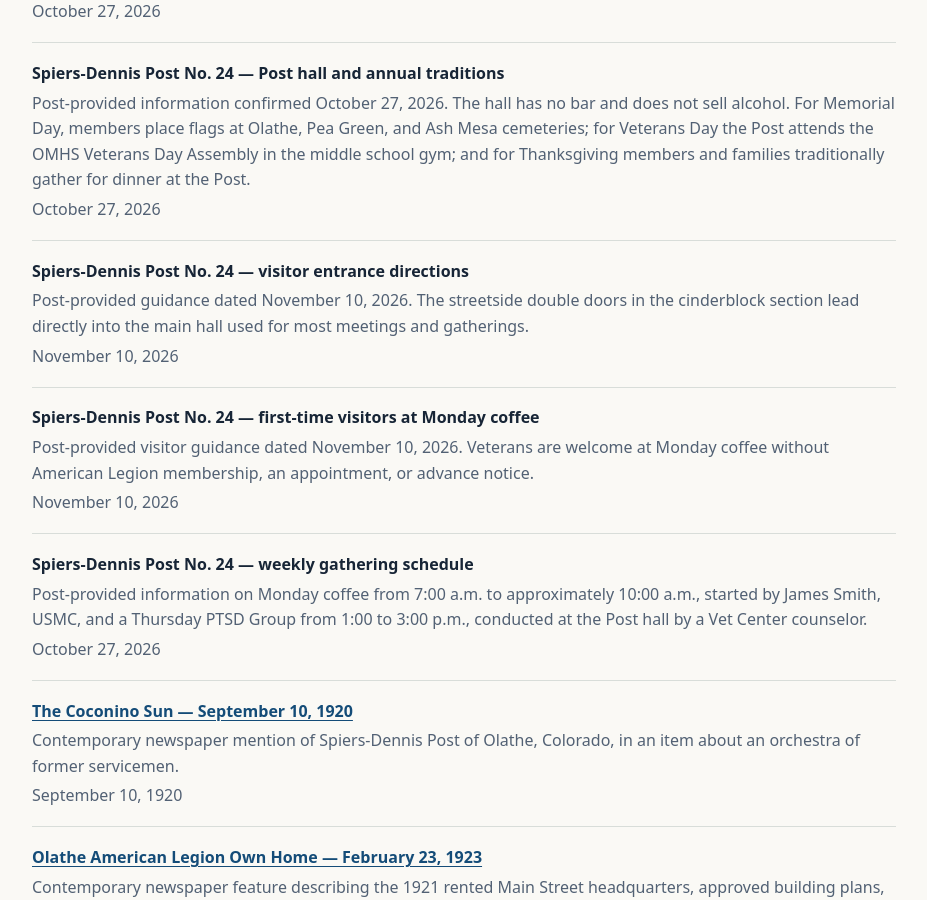
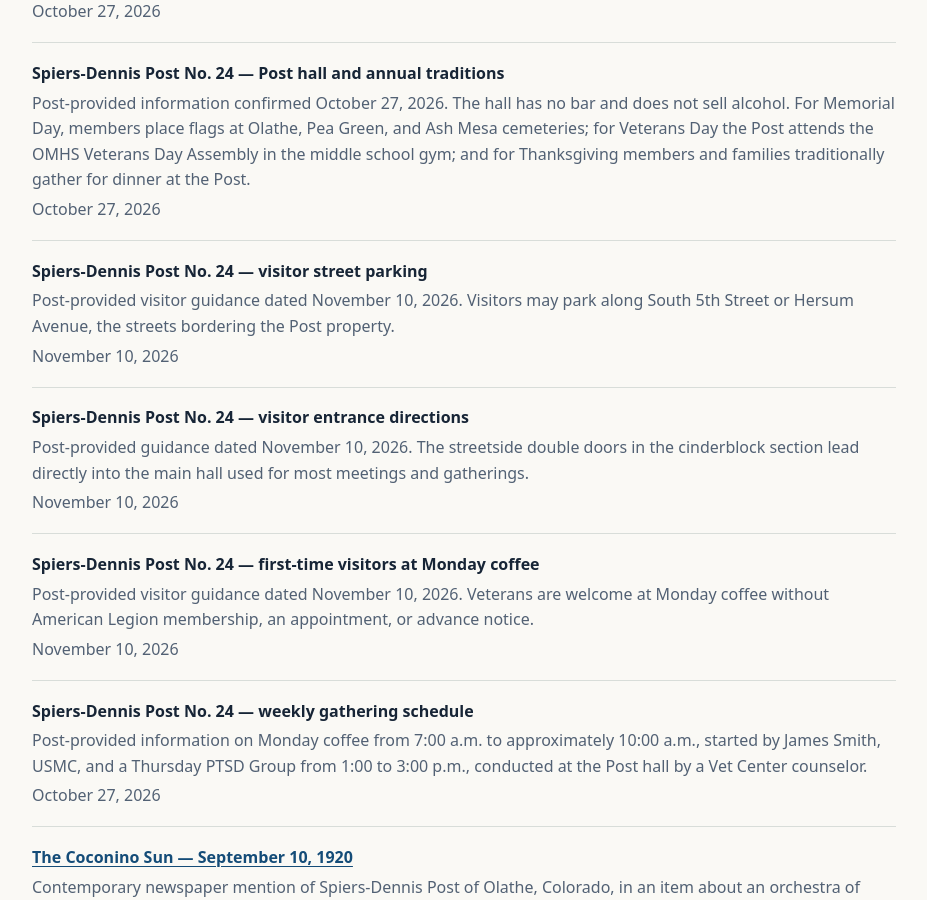
Before and after one commit to SPIERS-DENNIS-POST/spiers-dennis-post.github.io, a Jekyll site: the page built from sources/index.md, in a window 1280 px wide and 900 px high, scrolled down 1264 px. Shown: the whole window, without its empty margins (48-975 px from the left). Built offline with Jekyll 4.4.1, drawn with Linux system fonts in a browser that asks for light colours.

Commit message:
Record Post-provided parking directions for building visitors

```diff
--- a/_data/sources.yml
+++ b/_data/sources.yml
@@ -31,6 +31,10 @@
   title: Spiers-Dennis Post No. 24 — Post hall and annual traditions
   details: Post-provided information confirmed October 27, 2026. The hall has no bar and does not sell alcohol. For Memorial Day, members place flags at Olathe, Pea Green, and Ash Mesa cemeteries; for Veterans Day the Post attends the OMHS Veterans Day Assembly in the middle school gym; and for Thanksgiving members and families traditionally gather for dinner at the Post.
   published_on: 2026-10-27
+- id: post-visitor-parking-2026-11-10
+  title: Spiers-Dennis Post No. 24 — visitor street parking
+  details: Post-provided visitor guidance dated November 10, 2026. Visitors may park along South 5th Street or Hersum Avenue, the streets bordering the Post property.
+  published_on: 2026-11-10
 - id: post-visitor-entrance-2026-11-10
   title: Spiers-Dennis Post No. 24 — visitor entrance directions
   details: Post-provided guidance dated November 10, 2026. The streetside double doors in the cinderblock section lead directly into the main hall used for most meetings and gatherings.
```
